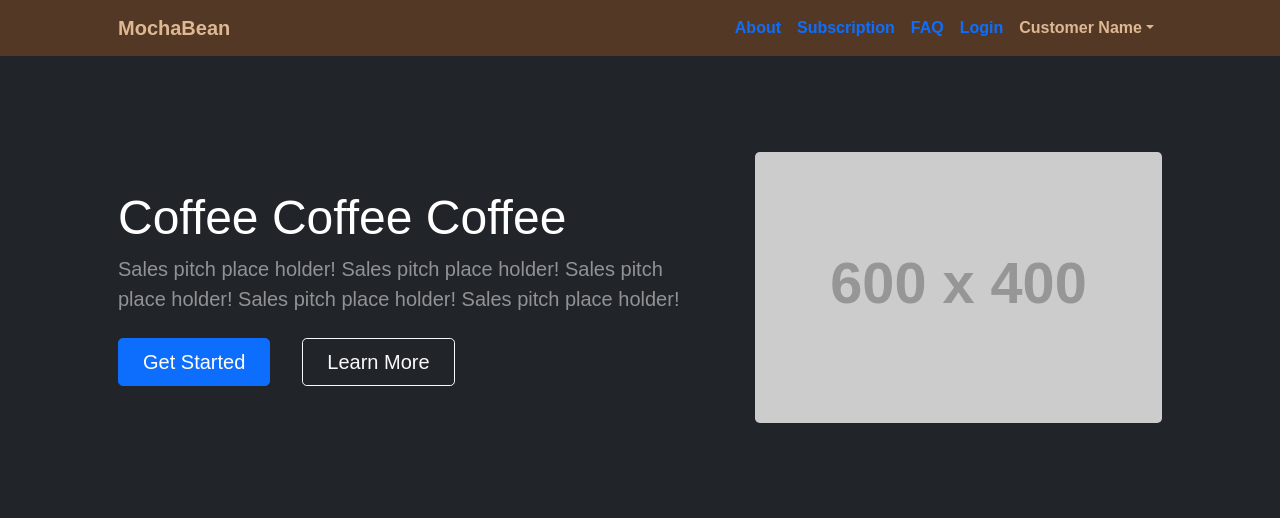
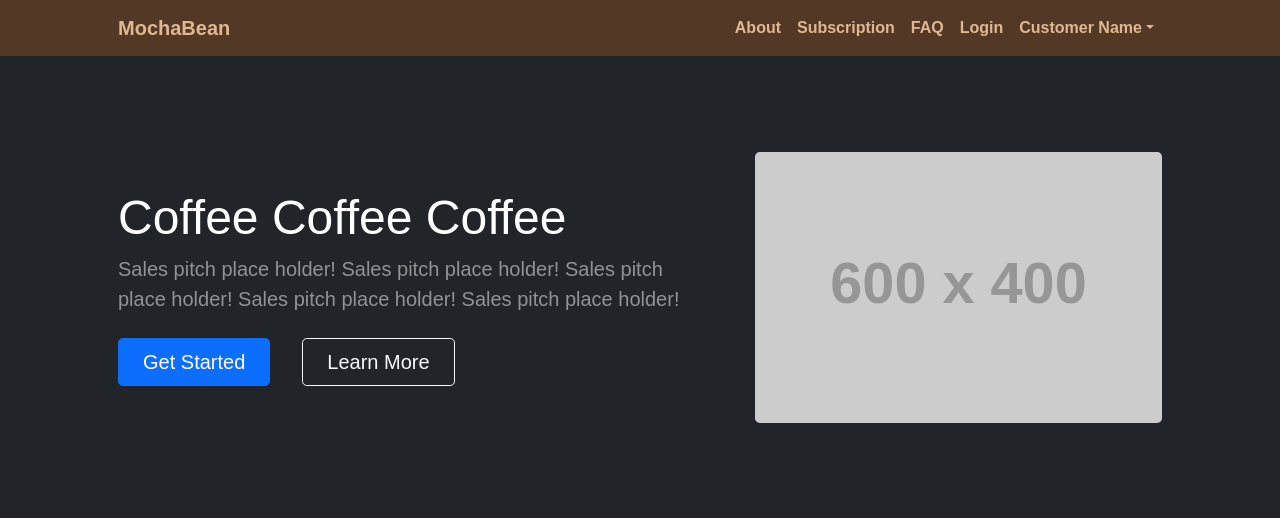
Before and after one commit to Code-Institute-Submissions/MSP-10, a Django app: page / in a window 1280 px wide. Shown: the top 518 px of the page. Run offline with Django 4.2, Linux system fonts and the light colour scheme; grey boxes labelled with a size stand in for pictures from a placeholder-image service; some libraries are stand-ins or nearby versions; some web fonts are replaced.

Commit message:
Correct Navbar text
Changed navigation class from div to a element, rows 50-55

```diff
--- a/templates/base.html
+++ b/templates/base.html
@@ -48,11 +48,11 @@
                     <!-- actual navigation bar -->
                     <div class="collapse navbar-collapse navigation-bar" id="navbarMobileContent">
                         <ul class="navbar-nav ms-auto mb-2 mb-lg-0">
-                            <li class="nav-item navigation-bar"><a class="nav-link" href="">About</a></li>
-                            <li class="nav-item navigation-bar"><a class="nav-link" href="">Subscription</a></li>
-                            <li class="nav-item navigation-bar"><a class="nav-link" href="">FAQ</a></li>
+                            <li class="nav-item"><a class="nav-link navigation-bar" href="">About</a></li>
+                            <li class="nav-item"><a class="nav-link navigation-bar" href="">Subscription</a></li>
+                            <li class="nav-item"><a class="nav-link navigation-bar" href="">FAQ</a></li>
                             <!-- Button will appear if user not logged in-->
-                            <li class="nav-item navigation-bar"><a class="nav-link" href="">Login</a></li>
+                            <li class="nav-item"><a class="nav-link navigation-bar" href="">Login</a></li>
                             <!-- The following will only show if the user is logged in This will be Updated-->
                             <li class="nav-item dropdown navigation-bar">
                                 <a class="nav-link dropdown-toggle navigation-bar" id="navbarCustomerDropdown" href="#" role="button" data-bs-toggle="dropdown" aria-expanded="false">Customer Name</a>
```
